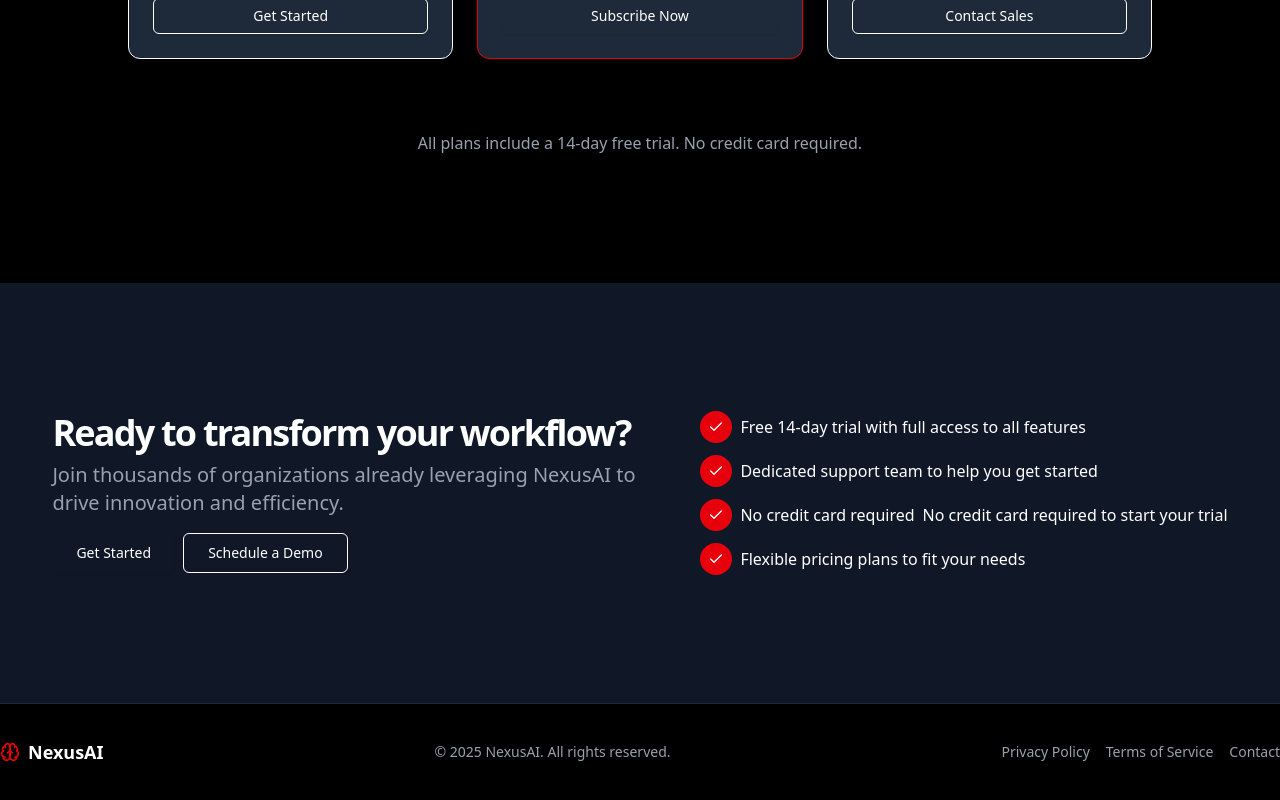
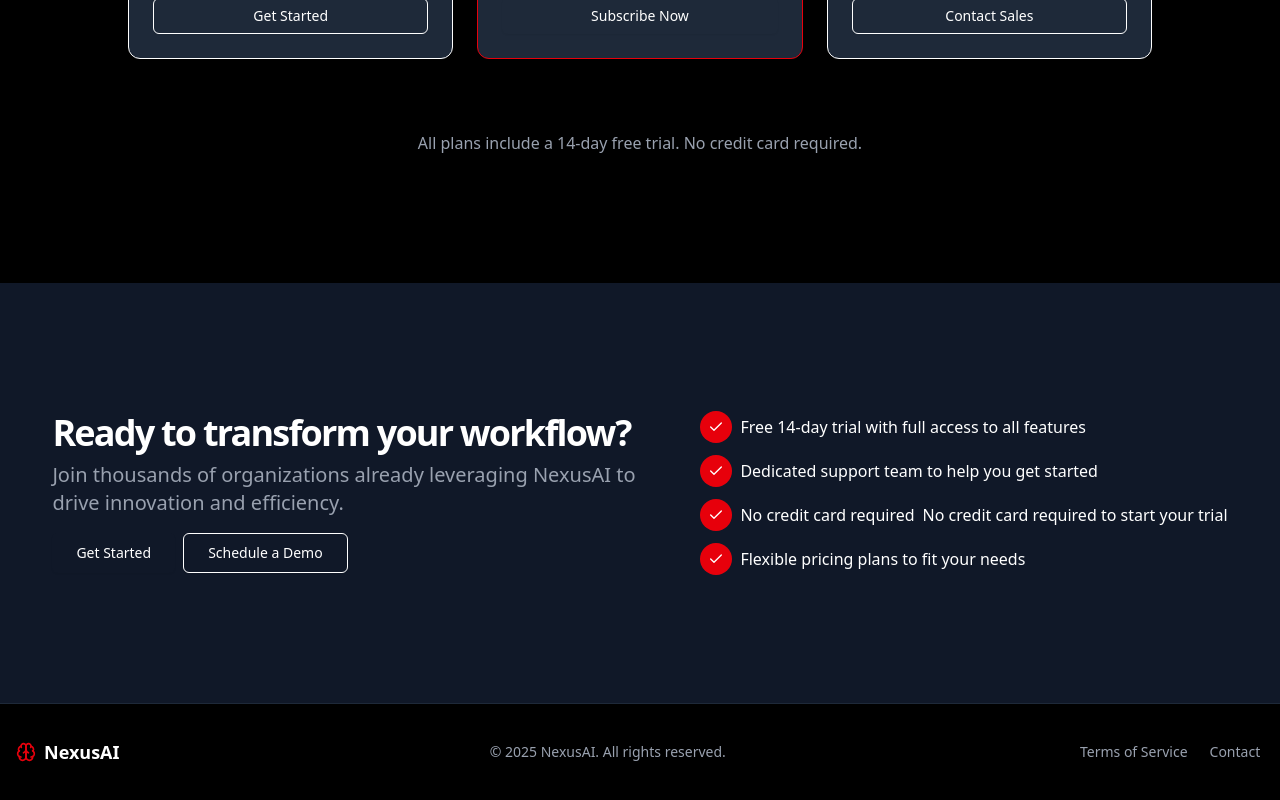
Before and after one commit to Kissimbila16/AngolaIA, a Next.js app: page / in a window 1280 px wide. Shown: the part 4134-4934 px from the top of the page. Built offline with nearby package versions, Linux system fonts and the light colour scheme.

Commit message:
feat:add redifinir footer

```diff
--- a/src/app/page.tsx
+++ b/src/app/page.tsx
@@ -14,7 +14,6 @@ export default function Home() {
             <Brain className="h-6 w-6 text-red-600 mx-2" />
             <span>NexusAI</span>
           </div>
-
         </div>
       </header>
       <main className="flex-1">
@@ -637,7 +636,7 @@ export default function Home() {
 
         <section  className="w-full py-12 md:py-24 lg:py-32 bg-gray-900">
           <div className="container-center px-4 md:px-6">
-          <div className="lg:justify-center flex gap-6 lg:grid-cols-2 lg:gap-12">
+          <div className="lg:justify-center lg:flex gap-6 lg:grid-cols-2 lg:gap-12">
               <div className="flex flex-col justify-center space-y-4">
                 <div className="space-y-2">
                   <h2 className="text-3xl font-bold tracking-tighter sm:text-4xl text-white">
@@ -740,22 +739,19 @@ export default function Home() {
         </section>
       </main>
       <footer className="w-full border-t border-gray-800 py-6 md:py-0">
-        <div className="container-center flex flex-col items-center justify-between gap-4 md:h-24 md:flex-row">
-          <div className="flex gap-2 items-center text-lg font-semibold">
+        <div className="container-center flex flex-col items-center justify-between gap-3 md:h-24 md:flex-row">
+          <div className="flex lg:mx-4 gap-2 items-center text-lg font-semibold">
             <Brain className="h-5 w-5 text-red-600" />
             <span>NexusAI</span>
           </div>
           <p className="text-center text-sm leading-loose text-gray-400 md:text-left">
             © 2025 NexusAI. All rights reserved.
           </p>
-          <div className="flex gap-4">
-            <Link href="#" className="text-sm text-gray-400 hover:text-white">
-              Privacy Policy
-            </Link>
+          <div className="flex gap-3 w-50">
             <Link href="#" className="text-sm text-gray-400 hover:text-white">
               Terms of Service
             </Link>
-            <Link href="#" className="text-sm text-gray-400 hover:text-white">
+            <Link href="#" style={{marginLeft:'5%'}} className="text-sm text-gray-400 hover:text-white">
               Contact
             </Link>
           </div>
```
